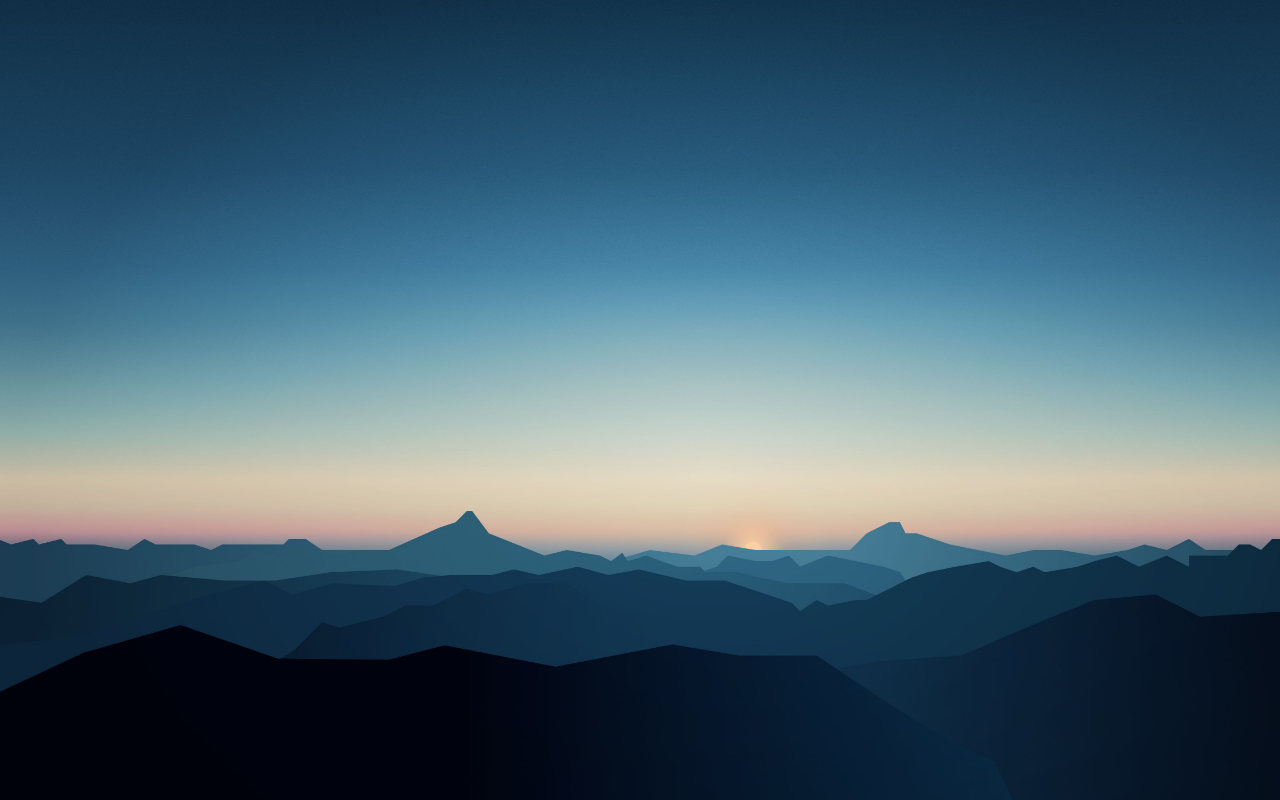
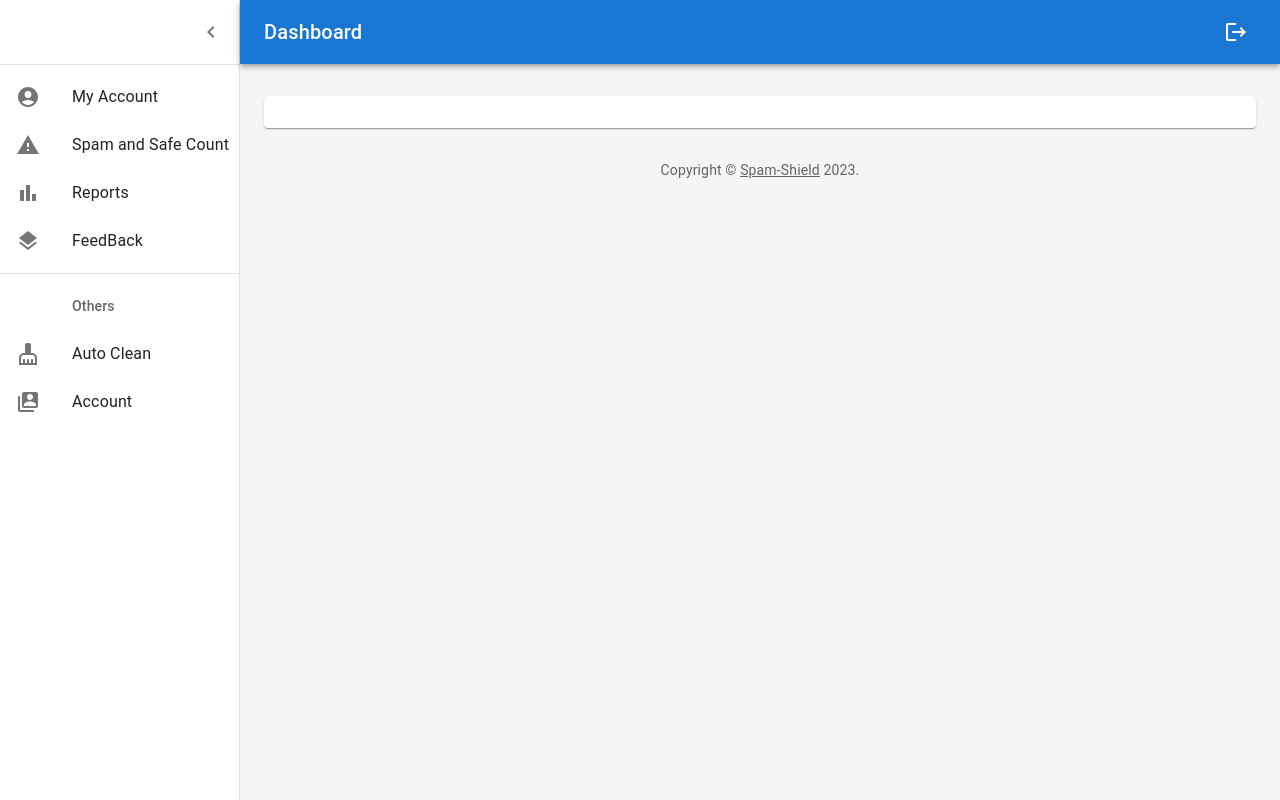
Before and after one commit to Tholkappiar/App-Development, a React (Create React App) app in the folder Front-End/Day 3/spam-guard/: page /dash in a window 1280 px wide. Before the commit this address had no page. Built offline with nearby package versions, Linux system fonts and the light colour scheme.

Commit message:
Added Dashboard ui with mui

```diff
--- a/Front-End/Day 3/spam-guard/package.json
+++ b/Front-End/Day 3/spam-guard/package.json
@@ -3,6 +3,10 @@
   "version": "0.1.0",
   "private": true,
   "dependencies": {
+    "@emotion/react": "^11.11.1",
+    "@emotion/styled": "^11.11.0",
+    "@mui/icons-material": "^5.14.9",
+    "@mui/material": "^5.14.10",
     "@reduxjs/toolkit": "^1.9.5",
     "@tailwindcss/forms": "^0.5.6",
     "@testing-library/jest-dom": "^5.17.0",
@@ -11,6 +15,7 @@
     "react": "^18.2.0",
     "react-dom": "^18.2.0",
     "react-scripts": "5.0.1",
+    "recharts": "^2.8.0",
     "web-vitals": "^2.1.4"
   },
   "scripts": {
--- a/Front-End/Day 3/spam-guard/src/App.js
+++ b/Front-End/Day 3/spam-guard/src/App.js
@@ -1,7 +1,7 @@
 import Login from './Pages/Login';
 import SignUp from './Pages/Sign-up';
 import { BrowserRouter, Routes, Route } from "react-router-dom";
-
+import DashBoard from '../src/Pages/DashBoard/Dashboard'
 function App() {
 
   return (
@@ -10,6 +10,7 @@
         <Routes>
             <Route path="/" element={<Login />}/>
             <Route path="/signup" element={<SignUp />} />
+            <Route path="/dash" element={<DashBoard />} />
         </Routes>
       </BrowserRouter>
     </div>
--- /dev/null
+++ b/Front-End/Day 3/spam-guard/src/Pages/DashBoard/Dashboard.js
@@ -0,0 +1,203 @@
+import * as React from 'react';
+import { styled, createTheme, ThemeProvider } from '@mui/material/styles';
+import CssBaseline from '@mui/material/CssBaseline';
+import MuiDrawer from '@mui/material/Drawer';
+import Box from '@mui/material/Box';
+import MuiAppBar from '@mui/material/AppBar';
+import Toolbar from '@mui/material/Toolbar';
+import List from '@mui/material/List';
+import Typography from '@mui/material/Typography';
+import Divider from '@mui/material/Divider';
+import IconButton from '@mui/material/IconButton';
+import Badge from '@mui/material/Badge';
+import Container from '@mui/material/Container';
+import Grid from '@mui/material/Grid';
+import Paper from '@mui/material/Paper';
+import Link from '@mui/material/Link';
+import MenuIcon from '@mui/icons-material/Menu';
+import ChevronLeftIcon from '@mui/icons-material/ChevronLeft';
+import LogoutIcon from '@mui/icons-material/Logout';
+import { mainListItems, secondaryListItems } from './listItems';
+
+function Copyright(props) {
+  return (
+    <Typography variant="body2" color="text.secondary" align="center" {...props}>
+      {'Copyright © '}
+      <Link color="inherit" href="https://mui.com/">
+        Spam-Shield
+      </Link>{' '}
+      {new Date().getFullYear()}
+      {'.'}
+    </Typography>
+  );
+}
+
+const drawerWidth = 240;
+
+const AppBar = styled(MuiAppBar, {
+  shouldForwardProp: (prop) => prop !== 'open',
+})(({ theme, open }) => ({
+  zIndex: theme.zIndex.drawer + 1,
+  transition: theme.transitions.create(['width', 'margin'], {
+    easing: theme.transitions.easing.sharp,
+    duration: theme.transitions.duration.leavingScreen,
+  }),
+  ...(open && {
+    marginLeft: drawerWidth,
+    width: `calc(100% - ${drawerWidth}px)`,
+    transition: theme.transitions.create(['width', 'margin'], {
+      easing: theme.transitions.easing.sharp,
+      duration: theme.transitions.duration.enteringScreen,
+    }),
+  }),
+}));
+
+const Drawer = styled(MuiDrawer, { shouldForwardProp: (prop) => prop !== 'open' })(
+  ({ theme, open }) => ({
+    '& .MuiDrawer-paper': {
+      position: 'relative',
+      whiteSpace: 'nowrap',
+      width: drawerWidth,
+      transition: theme.transitions.create('width', {
+        easing: theme.transitions.easing.sharp,
+        duration: theme.transitions.duration.enteringScreen,
+      }),
+      boxSizing: 'border-box',
+      ...(!open && {
+        overflowX: 'hidden',
+        transition: theme.transitions.create('width', {
+          easing: theme.transitions.easing.sharp,
+          duration: theme.transitions.duration.leavingScreen,
+        }),
+        width: theme.spacing(7),
+        [theme.breakpoints.up('sm')]: {
+          width: theme.spacing(9),
+        },
+      }),
+    },
+  }),
+);
+
+// TODO remove, this demo shouldn't need to reset the theme.
+const defaultTheme = createTheme();
+
+export default function Dashboard() {
+  const [open, setOpen] = React.useState(true);
+  const toggleDrawer = () => {
+    setOpen(!open);
+  };
+
+  return (
+    <ThemeProvider theme={defaultTheme}>
+      <Box sx={{ display: 'flex' }}>
+        <CssBaseline />
+        <AppBar position="absolute" open={open}>
+          <Toolbar
+            sx={{
+              pr: '24px', // keep right padding when drawer closed
+            }}
+          >
+            <IconButton
+              edge="start"
+              color="inherit"
+              aria-label="open drawer"
+              onClick={toggleDrawer}
+              sx={{
+                marginRight: '36px',
+                ...(open && { display: 'none' }),
+              }}
+            >
+              <MenuIcon />
+            </IconButton>
+            <Typography
+              component="h1"
+              variant="h6"
+              color="inherit"
+              noWrap
+              sx={{ flexGrow: 1 }}
+            >
+              Dashboard
+            </Typography>
+            <IconButton color="inherit">
+              <Badge color="secondary">
+                <LogoutIcon />
+              </Badge>
+            </IconButton>
+          </Toolbar>
+        </AppBar>
+        <Drawer variant="permanent" open={open}>
+          <Toolbar
+            sx={{
+              display: 'flex',
+              alignItems: 'center',
+              justifyContent: 'flex-end',
+              px: [1],
+            }}
+          >
+            <IconButton onClick={toggleDrawer}>
+              <ChevronLeftIcon />
+            </IconButton>
+          </Toolbar>
+          <Divider />
+          <List component="nav">
+            {mainListItems}
+            <Divider sx={{ my: 1 }} />
+            {secondaryListItems}
+          </List>
+        </Drawer>
+        <Box
+          component="main"
+          sx={{
+            backgroundColor: (theme) =>
+              theme.palette.mode === 'light'
+                ? theme.palette.grey[100]
+                : theme.palette.grey[900],
+            flexGrow: 1,
+            height: '100vh',
+            overflow: 'auto',
+          }}
+        >
+          <Toolbar />
+          <Container maxWidth="lg" sx={{ mt: 4, mb: 4 }}>
+            <Grid container spacing={3}>
+              {/* Chart */}
+              {/* <Grid item xs={12} md={8} lg={9}>
+                <Paper
+                  sx={{
+                    p: 2,
+                    display: 'flex',
+                    flexDirection: 'column',
+                    height: 240,
+                  }}
+                >
+                  <Chart />
+                </Paper>
+              </Grid> */}
+              {/* Recent Deposits */}
+              {/* <Grid item xs={12} md={4} lg={3}>
+                <Paper
+                  sx={{
+                    p: 2,
+                    display: 'flex',
+                    flexDirection: 'column',
+                    height: 240,
+                  }}
+                >
+                  <Deposits />
+                </Paper>
+              </Grid> */}
+              {/* Recent Orders */}
+              <Grid item xs={12}>
+                <Paper sx={{ p: 2, display: 'flex', flexDirection: 'column' }}>
+                  {/* <Orders /> */}
+
+                </Paper>
+              </Grid>
+            </Grid>
+            <Copyright sx={{ pt: 4 }} />
+          </Container>
+        </Box>
+      </Box>
+    </ThemeProvider>
+  );
+}
--- /dev/null
+++ b/Front-End/Day 3/spam-guard/src/Pages/DashBoard/Title.js
@@ -0,0 +1,17 @@
+import * as React from 'react';
+import PropTypes from 'prop-types';
+import Typography from '@mui/material/Typography';
+
+function Title(props) {
+  return (
+    <Typography component="h2" variant="h6" color="primary" gutterBottom>
+      {props.children}
+    </Typography>
+  );
+}
+
+Title.propTypes = {
+  children: PropTypes.node,
+};
+
+export default Title;
--- /dev/null
+++ b/Front-End/Day 3/spam-guard/src/Pages/DashBoard/listItems.js
@@ -0,0 +1,59 @@
+import * as React from 'react';
+import ListItemButton from '@mui/material/ListItemButton';
+import ListItemIcon from '@mui/material/ListItemIcon';
+import ListItemText from '@mui/material/ListItemText';
+import ListSubheader from '@mui/material/ListSubheader';
+import BarChartIcon from '@mui/icons-material/BarChart';
+import LayersIcon from '@mui/icons-material/Layers';
+import { AccountCircle, Warning } from '@mui/icons-material';
+import CleaningServicesIcon from '@mui/icons-material/CleaningServices';
+import SwitchAccountIcon from '@mui/icons-material/SwitchAccount';
+
+export const mainListItems = (
+  <React.Fragment>
+    <ListItemButton>
+      <ListItemIcon>
+        <AccountCircle />
+      </ListItemIcon>
+      <ListItemText primary="My Account" />
+    </ListItemButton>
+    <ListItemButton>
+      <ListItemIcon>
+        <Warning />
+      </ListItemIcon>
+      <ListItemText primary="Spam and Safe Count" />
+    </ListItemButton>
+    <ListItemButton>
+      <ListItemIcon>
+        <BarChartIcon />
+      </ListItemIcon>
+      <ListItemText primary="Reports" />
+    </ListItemButton>
+    <ListItemButton>
+      <ListItemIcon>
+        <LayersIcon />
+      </ListItemIcon>
+      <ListItemText primary="FeedBack" />
+    </ListItemButton>
+  </React.Fragment>
+);
+
+export const secondaryListItems = (
+  <React.Fragment>
+    <ListSubheader component="div" inset>
+      Others
+    </ListSubheader>
+    <ListItemButton>
+      <ListItemIcon>
+        <CleaningServicesIcon />
+      </ListItemIcon>
+      <ListItemText primary="Auto Clean" />
+    </ListItemButton>
+    <ListItemButton>
+      <ListItemIcon>
+        <SwitchAccountIcon />
+      </ListItemIcon>
+      <ListItemText primary="Account" />
+    </ListItemButton>
+  </React.Fragment>
+);
```
Also changed, not shown: 1 other file (tests, documents, lock files or other folders).
